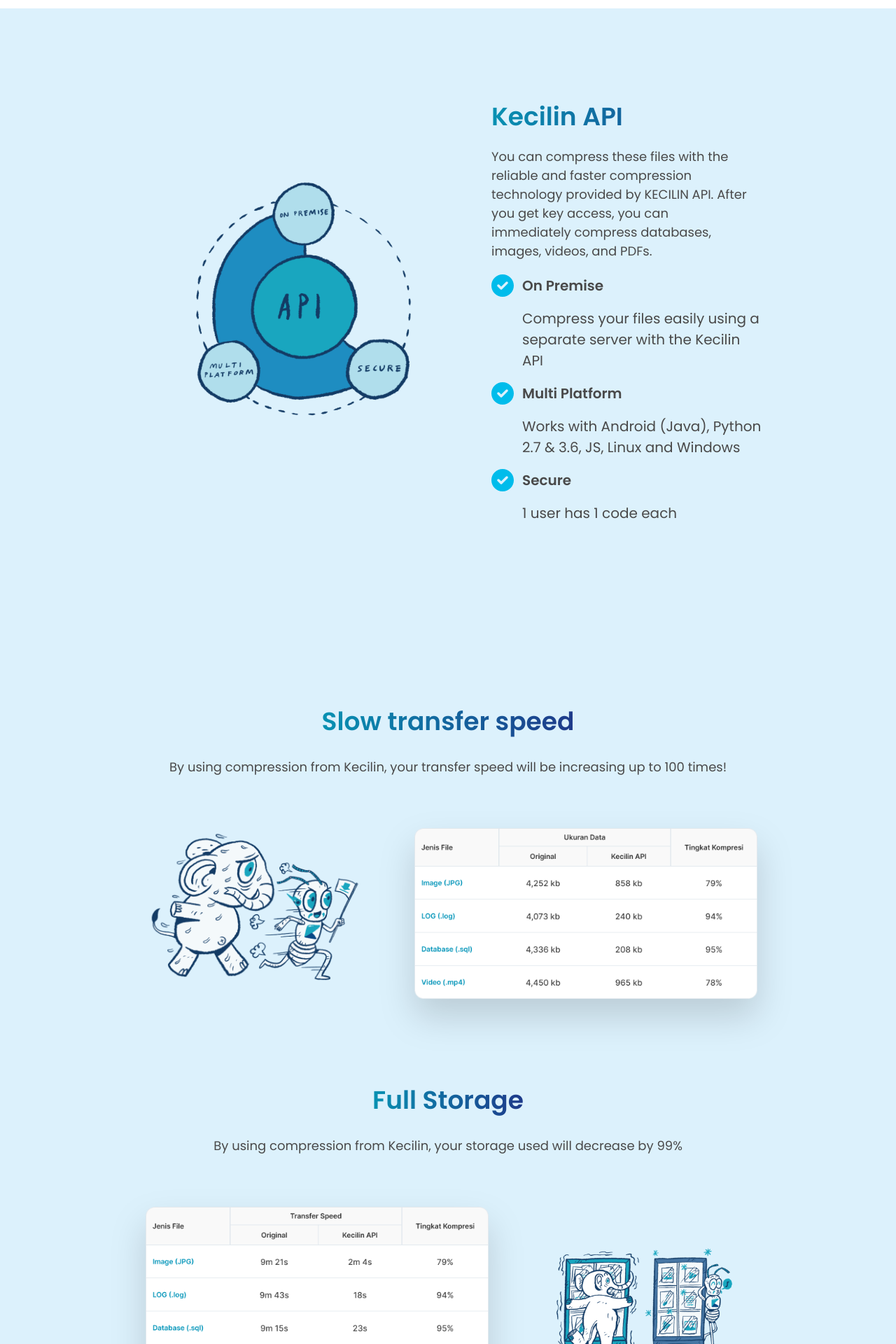
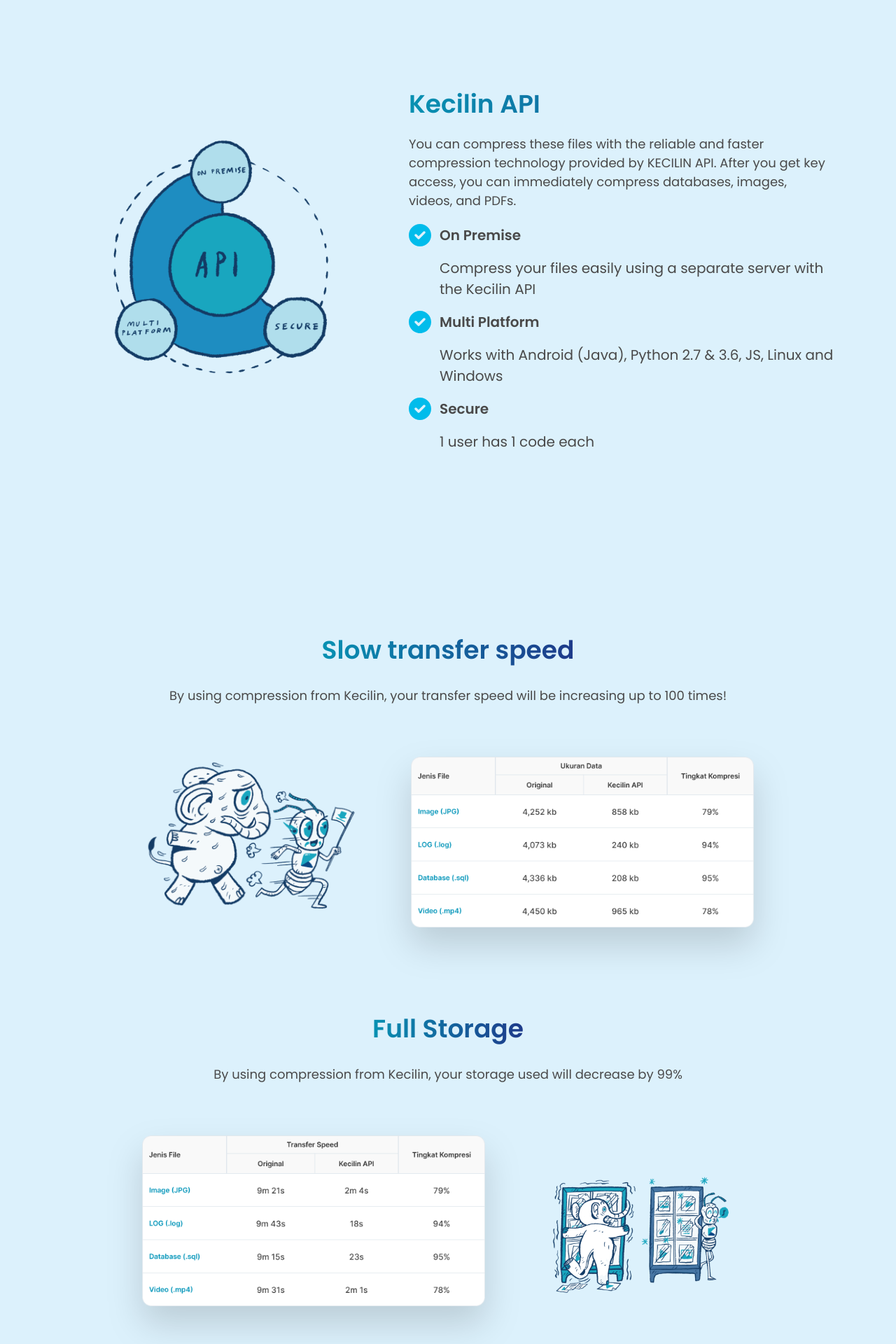
Before and after one commit to daffakamal/kecilin-clone, a Next.js app: page /Enterprise in a window 1280 px wide. Shown: the part 800-2720 px from the top of the page at 70% size. Built offline with nearby package versions, Linux system fonts and the light colour scheme.

Commit message:
fix: Enterprise page responsiveness

```diff
--- a/components/Enterprise/API.js
+++ b/components/Enterprise/API.js
@@ -6,8 +6,8 @@ import { APIdescriptionList } from "../data/dataEnterprise";
 
 export default function API() {
   return (
-    <div className="w-full h-full bg-[#dcf1fc] px-[24px] sm:px-16 lg:px-32 xl:px-52 2xl:px-80 py-12 sm:py-20 lg:py-24 xl:py-32">
-      <div className="w-full lg:flex items-center gap-x-[4rem]">
+    <div className="w-full h-full bg-[#dcf1fc] px-[24px] sm:px-16 py-12 sm:py-20 lg:py-24 xl:py-32">
+      <div className="mx-auto large:max-w-[1100px] lg:flex items-center gap-x-[4rem]">
         <Image
           src={APIImg.src}
           className="mx-auto w-[300px] xs:w-[320px] sm:w-[330px] md:w-[370px] lg:w-[330px] xl:w-[430px] 3xl:w-auto pb-8 pointer-events-none"
--- a/components/Enterprise/advantage.js
+++ b/components/Enterprise/advantage.js
@@ -9,10 +9,10 @@ import TableBottomImg from "../../assets/Images/Enterprise/tabel-bottom.png";
 
 export default function Advantage() {
   return (
-    <div className="w-full h-full bg-[#dcf1fc] px-[24px] sm:px-16 lg:px-32 xl:px-52 2xl:px-80 py-12 sm:py-20 lg:py-24 xl:py-32">
-      <div className="w-full grid justify-items-center">
+    <div className="w-full h-full bg-[#dcf1fc] px-[24px] sm:px-16 py-12 sm:py-20 lg:py-24 xl:py-32">
+      <div className="grid justify-items-center mx-auto large:max-w-[1100px]">
         <div className="mx-auto">
-          <div className="grid justify-items-center gap-y-6">
+          <div className="grid justify-items-center text-center gap-y-6">
             <h1 className="font-PoppinsSemi text-[26px] sm:text-[28px] lg:text-[32px] xl:text-[36px] text-transparent bg-clip-text bg-gradient-to-r from-cyan-600 to-blue-900">
               Slow transfer speed
             </h1>
@@ -21,10 +21,10 @@ export default function Advantage() {
               increasing up to 100 times!
             </p>
           </div>
-          <div className="w-full lg:flex items-center gap-x-[4rem]">
+          <div className="w-full md:flex items-center gap-x-10 lg:gap-x-[4rem]">
             <Image
               src={SlowTransferImg.src}
-              className="mx-auto w-[170px] xs:w-[200px] sm:w-[250px] lg:w-[250px] xl:w-[320px] 2xl:w-[310px] 3xl:w-auto pointer-events-none"
+              className="mx-auto w-[170px] xs:w-[200px] sm:w-[220px] md:w-[200px] lg:w-[250px] xl:w-[320px] 2xl:w-[310px] 3xl:w-auto pointer-events-none"
               width={330}
               height={330}
               loading="lazy"
@@ -32,7 +32,7 @@ export default function Advantage() {
             />
             <Image
               src={TableTopImg.src}
-              className="mx-auto w-[250px] xs:w-[360px] sm:w-[430px] lg:w-[440px] xl:w-[490px] 3xl:w-auto drop-shadow-2xl pointer-events-none"
+              className="mx-auto w-[250px] xs:w-[360px] sm:w-[430px] md:w-[370px] lg:w-[440px] xl:w-[490px] 3xl:w-auto drop-shadow-2xl pointer-events-none"
               width={592}
               height={294}
               loading="lazy"
@@ -41,7 +41,7 @@ export default function Advantage() {
           </div>
         </div>
         <div className="mx-auto pt-20 3xl:pt-24">
-          <div className="grid justify-items-center gap-y-6">
+          <div className="grid justify-items-center text-center gap-y-6">
             <h1 className="font-PoppinsSemi text-[26px] sm:text-[28px] lg:text-[32px] xl:text-[36px] text-transparent bg-clip-text bg-gradient-to-r from-cyan-600 to-blue-900">
               Full Storage
             </h1>
@@ -50,10 +50,10 @@ export default function Advantage() {
               by 99%
             </p>
           </div>
-          <div className="w-full lg:flex items-center gap-x-[4rem] 3xl:-translate-y-24">
+          <div className="w-full md:flex items-center gap-x-10 lg:gap-x-[4rem] 3xl:-translate-y-24">
             <Image
               src={TableCenterImg.src}
-              className="mx-auto w-[250px] xs:w-[360px] sm:w-[430px] lg:w-[440px] xl:w-[490px]  drop-shadow-2xl pointer-events-none"
+              className="mx-auto w-[250px] xs:w-[360px] sm:w-[430px] md:w-[370px] lg:w-[440px] xl:w-[490px]  drop-shadow-2xl pointer-events-none"
               width={592}
               height={294}
               loading="lazy"
@@ -61,7 +61,7 @@ export default function Advantage() {
             />
             <Image
               src={FullStorageImg.src}
-              className="mx-auto w-[170px] xs:w-[200px] sm:w-[250px] lg:w-[250px] xl:w-[320px] 2xl:w-[310px] 3xl:w-auto pointer-events-none"
+              className="mx-auto w-[170px] xs:w-[200px] sm:w-[250px] md:w-[270px] lg:w-[290px] xl:w-[320px] 2xl:w-[310px] 3xl:w-auto pointer-events-none"
               width={469}
               height={469}
               loading="lazy"
@@ -70,7 +70,7 @@ export default function Advantage() {
           </div>
         </div>
         <div className="mx-auto pt-20 3xl:-mt-32">
-          <div className="grid justify-items-center gap-y-6">
+          <div className="grid justify-items-center text-center gap-y-6">
             <h1 className="font-PoppinsSemi text-[26px] sm:text-[28px] lg:text-[32px] xl:text-[36px] text-transparent bg-clip-text bg-gradient-to-r from-cyan-600 to-blue-900">
               Expensive fees for transfer speed and storage
             </h1>
@@ -79,10 +79,10 @@ export default function Advantage() {
               speed and storage will be reduced by 90%
             </p>
           </div>
-          <div className="w-full lg:flex items-center gap-x-[4rem]">
+          <div className="w-full md:flex items-center gap-x-10 lg:gap-x-[4rem]">
             <Image
               src={FeesImg.src}
-              className="mx-auto w-[170px] xs:w-[200px] sm:w-[250px] lg:w-[250px] xl:w-[320px] 2xl:w-[310px] 3xl:w-[370px] pb-10 lg:pb-0 pointer-events-none"
+              className="mx-auto w-[170px] xs:w-[200px] sm:w-[250px] md:w-[230px] lg:w-[280px] xl:w-[320px] 2xl:w-[310px] 3xl:w-[370px] pb-10 lg:pb-0 pointer-events-none"
               width={469}
               height={469}
               loading="lazy"
@@ -90,7 +90,7 @@ export default function Advantage() {
             />
             <Image
               src={TableBottomImg.src}
-              className="mx-auto w-[250px] xs:w-[360px] sm:w-[430px] lg:w-[440px] xl:w-[490px]  drop-shadow-2xl pointer-events-none"
+              className="mx-auto w-[250px] xs:w-[360px] sm:w-[430px] md:w-[370px] lg:w-[440px] xl:w-[490px]  drop-shadow-2xl pointer-events-none"
               width={592}
               height={294}
               loading="lazy"
--- a/components/Enterprise/cctv.js
+++ b/components/Enterprise/cctv.js
@@ -5,8 +5,8 @@ import Arrow from "../../assets/Images/Enterprise/arrow.svg";
 
 export default function CCTV() {
   return (
-    <div className="w-full h-full bg-white px-[24px] sm:px-16 lg:px-32 xl:px-52 2xl:px-48 py-12 sm:py-20 lg:py-24 xl:py-32 gap-y-[6rem]">
-      <div className="mx-auto container">
+    <div className="w-full h-full bg-white px-[24px] sm:px-16 py-12 sm:py-20 lg:py-24 xl:py-32 gap-y-[6rem]">
+      <div className="mx-auto large:max-w-[1100px]">
         <h1 className="font-PoppinsSemi text-center text-[26px] sm:text-[28px] lg:text-[32px] xl:text-[32px] text-transparent bg-clip-text bg-gradient-to-r from-cyan-600 to-blue-900">
           The Implementation of {"Kecilin's"} Compression Technology
         </h1>
--- a/components/Enterprise/iptv.js
+++ b/components/Enterprise/iptv.js
@@ -4,8 +4,8 @@ import IPTVImplement2 from "../../assets/Images/Enterprise/iptv-implement-2.png"
 
 export default function IPTV() {
   return (
-    <div className="w-full h-full bg-[#EAF7FE] px-[24px] sm:px-16 lg:px-32 xl:px-52 2xl:px-80 py-12 sm:py-20 lg:py-24 xl:py-32 gap-y-[6rem]">
-      <div className="mx-auto container">
+    <div className="w-full h-full bg-[#EAF7FE] px-[24px] sm:px-16 py-12 sm:py-20 lg:py-24 xl:py-32 gap-y-[6rem]">
+      <div className="mx-auto large:max-w-[1100px]">
         <h1 className="font-PoppinsSemi text-center text-[26px] sm:text-[28px] lg:text-[32px] text-transparent bg-clip-text bg-gradient-to-r from-cyan-600 to-blue-900">
           The Implementation of {"Kecilin's"} Compression Technology
         </h1>
--- a/components/Enterprise/title.js
+++ b/components/Enterprise/title.js
@@ -6,11 +6,11 @@ import { enterpriseList } from "../data/dataEnterprise";
 
 export default function Title() {
   return (
-    <div className="w-full h-full bg-white px-[24px] sm:px-16 lg:px-32 xl:px-52 2xl:px-80 py-12 sm:py-20 lg:py-24 xl:py-32">
-      <div className="w-full lg:flex items-center gap-x-[4rem]">
+    <div className="w-full h-full bg-white px-[24px] sm:px-16 pt-0 md:pt-16 pb-12 sm:pb-14 md:pb-16 g:py-24 xl:py-32">
+      <div className="mx-auto large:max-w-[1100px] md:flex items-center gap-x-10 lg:gap-x-[4rem]">
         <Image
           src={TitleImg.src}
-          className="mx-auto w-[300px] xs:w-[340px] sm:w-[370px] md:w-[400px] lg:w-[370px] xl:w-[450px] 3xl:w-auto pointer-events-none"
+          className="mx-auto w-[300px] xs:w-[340px] md:w-[300px] lg:w-[370px] xl:w-[450px] 3xl:w-auto pointer-events-none"
           width={554}
           height={554}
           loading="lazy"
--- a/pages/Enterprise/index.js
+++ b/pages/Enterprise/index.js
@@ -23,6 +23,7 @@ export default function Home() {
         />
         <link rel="icon" href="/kecilin-logo.svg" />
       </Head>
+      <div className="overflow-hidden">
         <Navbar />
         <Title />
         <API />
@@ -30,6 +31,7 @@ export default function Home() {
         <CCTV />
         <IPTV />
         <Footer />
+      </div>
     </>
   );
 }
```
Lines whose indentation alone changed are shown as unchanged.
